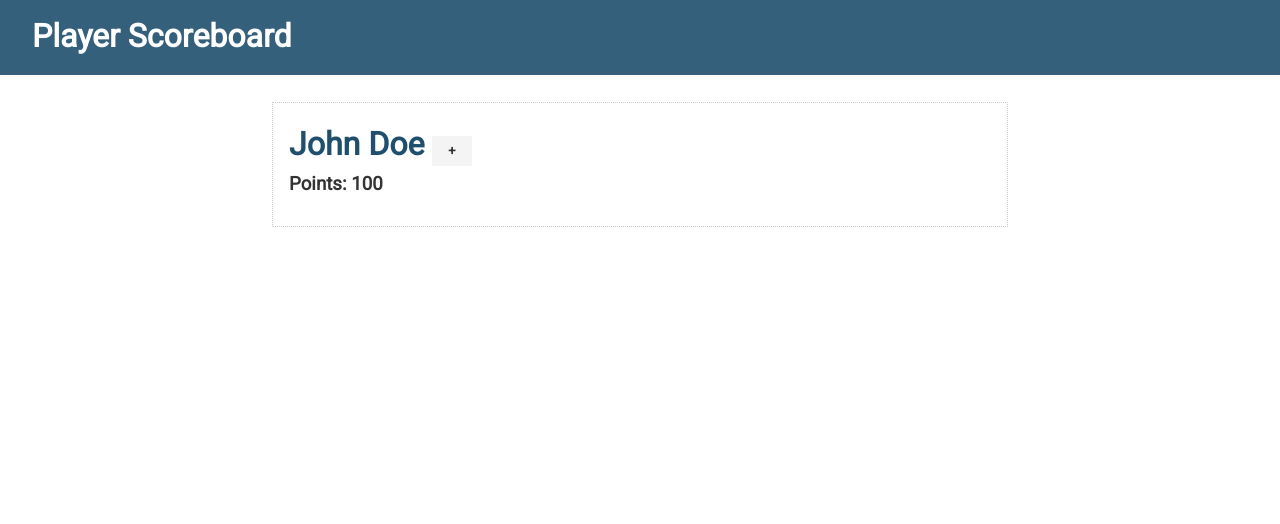
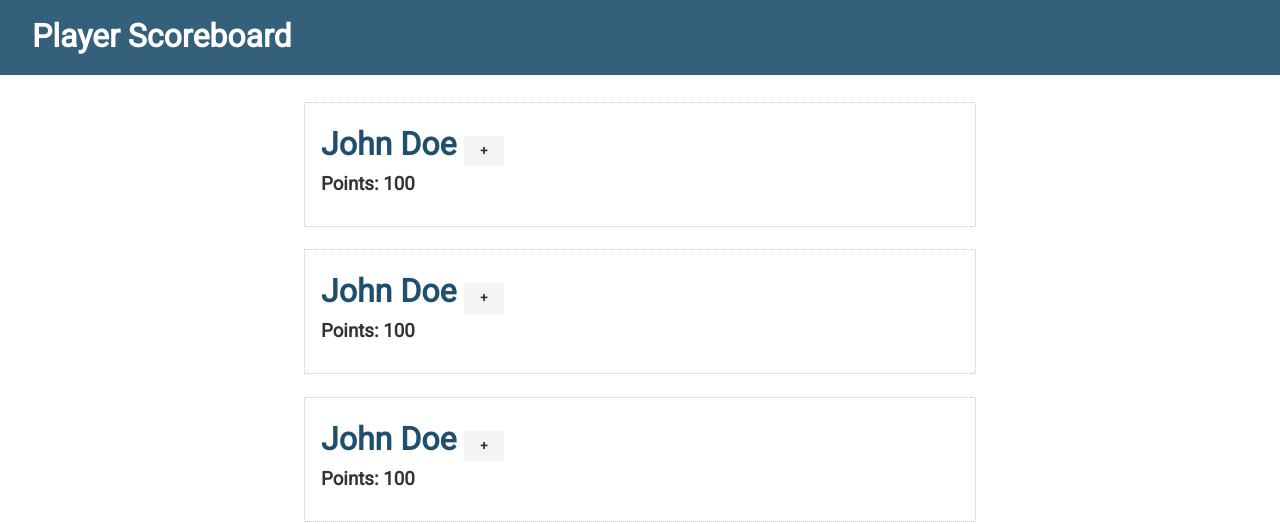
Before and after one commit to LilliCherry/scoreboard, a Svelte app: page / in a window 1280 px wide. Shown: the top 524 px of the page. Built offline with nearby package versions, Linux system fonts and the light colour scheme.

Commit message:
Players added

```diff
--- a/src/App.svelte
+++ b/src/App.svelte
@@ -1,39 +1,30 @@
 <script>
+	import Player from './Player.svelte';
 	import Navbar from './Navbar.svelte';
 
-	let name = "John Doe";
-	let points = 100;
-	let showControls = false;
-
-	const addPoint = () => points += 1;
-	const removePoint = () => points -= 1;
-	const toggleControls = () => (showControls = !showControls);
+	let players = [
+		{
+      name: "John Doe",
+      points: 53
+    },
+    {
+      name: "Sam Smith",
+      points: 45
+    },
+    {
+      name: "Sara Wilson",
+      points: 34
+    }
+	];
 </script>
-
-<style>
-	h1 {
-		color: #204f6e;
-	}
-
-	h3 {
-		margin-bottom: 10px;
-	}
-</style>
 
 <Navbar />
 <div class="container">
-	<div class="card">
-		<h1>
-			{name}
-			<button class="btn btn-sm" on:click={toggleControls}>
-				{#if showControls}-{:else}+{/if}
-			</button>
-		</h1>
-		<h3>Points: {points}</h3>
-		{#if showControls}
-		<div class="btn" on:click={addPoint}>+1</div>
-		<div class="btn btn-dark" on:click={removePoint}>-1</div>
-		<input type="number" bind:value={points}>
-		{/if}
-	</div>
+  {#if players.length === 0}
+    <p>No Players</p>
+  {:else}
+    {#each players as player}
+      <Player />
+    {/each}
+  {/if}
 </div>
--- /dev/null
+++ b/src/Player.svelte
@@ -0,0 +1,36 @@
+<script>
+    let name = "John Doe";
+	let points = 100;
+	let showControls = false;
+
+	const addPoint = () => points += 1;
+	const removePoint = () => points -= 1;
+	const toggleControls = () => (showControls = !showControls);
+</script>
+
+<style>
+	h1 {
+		color: #204f6e;
+	}
+
+	h3 {
+		margin-bottom: 10px;
+	}
+</style>
+
+<div class="container">
+	<div class="card">
+		<h1>
+			{name}
+			<button class="btn btn-sm" on:click={toggleControls}>
+				{#if showControls}-{:else}+{/if}
+			</button>
+		</h1>
+		<h3>Points: {points}</h3>
+		{#if showControls}
+		<div class="btn" on:click={addPoint}>+1</div>
+		<div class="btn btn-dark" on:click={removePoint}>-1</div>
+		<input type="number" bind:value={points}>
+		{/if}
+	</div>
+</div>
```
